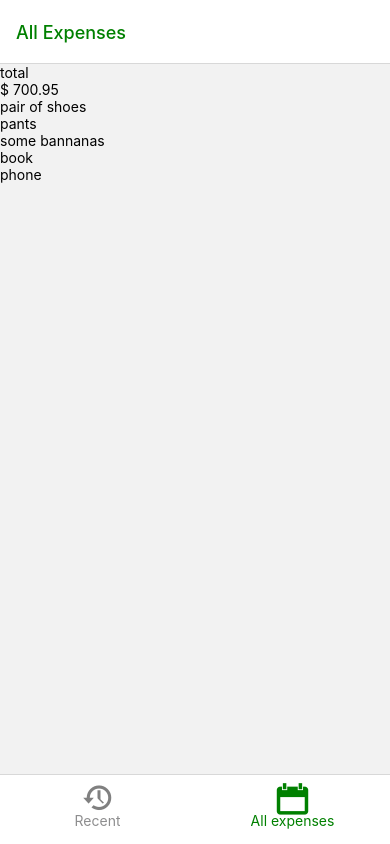
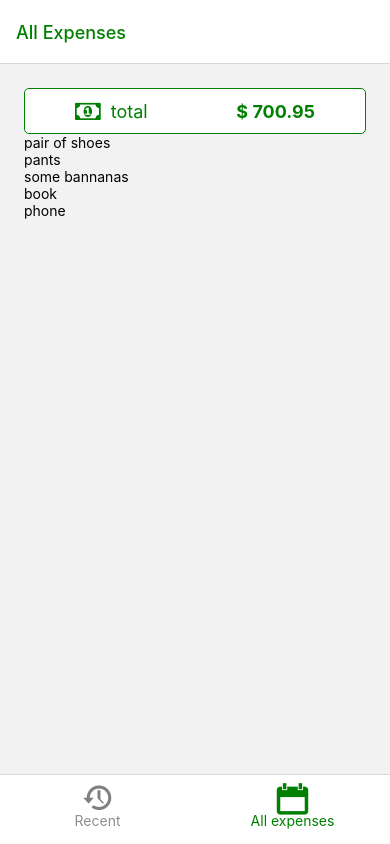
Before and after one commit to DusanVulic/Expense-tracker, a React Native app: screen /AllExpenses in a window 390 px wide. Built offline with nearby package versions, Linux system fonts and the light colour scheme.

Commit message:
styles added for all and recent expenses components

```diff
--- a/components/ExpensesOutput.js
+++ b/components/ExpensesOutput.js
@@ -1,5 +1,5 @@
 import React from "react";
-import { View } from "react-native";
+import { StyleSheet, View } from "react-native";
 import ExpensesList from "./ExpensesList";
 import ExpensesSummary from "./ExpensesSummary";
 
@@ -38,11 +38,17 @@ const ExpensesOutput = ({ expenses, expensesPeriod }) => {
   ];
 
   return (
-    <View>
+    <View style={styles.container}>
       <ExpensesSummary expenses={DUMMY_EXPENSES} periodName={expensesPeriod} />
       <ExpensesList expenses={DUMMY_EXPENSES} />
     </View>
   );
 };
 
+const styles = StyleSheet.create({
+  container: {
+    padding: 24,
+    flex: 1,
+  },
+});
 export default ExpensesOutput;
--- a/components/ExpensesSummary.js
+++ b/components/ExpensesSummary.js
@@ -1,5 +1,8 @@
 import React from "react";
-import { View, Text } from "react-native";
+import { View, Text, StyleSheet } from "react-native";
+
+//icons
+import { FontAwesome } from "@expo/vector-icons";
 
 const ExpensesSummary = ({ expenses, periodName }) => {
   const expensesSum = expenses.reduce((sum, expense) => {
@@ -7,11 +10,43 @@ const ExpensesSummary = ({ expenses, periodName }) => {
   }, 0);
 
   return (
-    <View>
-      <Text>{periodName}</Text>
-      <Text>$ {expensesSum.toFixed(2)}</Text>
+    <View style={styles.container}>
+      <View style={styles.moneyContainer}>
+        <FontAwesome name="money" size={24} color="green" />
+        <Text style={styles.header}>{periodName}</Text>
+      </View>
+
+      <Text style={styles.sumary}>$ {expensesSum.toFixed(2)}</Text>
     </View>
   );
 };
 
+const styles = StyleSheet.create({
+  container: {
+    backgroundColor: "white",
+    flexDirection: "row",
+    padding: 10,
+    paddingHorizontal: 50,
+    justifyContent: "space-between",
+    alignItems: "center",
+    borderRadius: 5,
+    borderWidth: 1,
+    borderColor: "green",
+  },
+  moneyContainer: {
+    flexDirection: "row",
+    alignItems: "center",
+  },
+  header: {
+    color: "green",
+    fontSize: 18,
+    marginLeft: 10,
+  },
+  sumary: {
+    color: "green",
+    fontSize: 18,
+    fontWeight: "bold",
+  },
+});
+
 export default ExpensesSummary;
```
Also changed, not shown: components/ExpenseItem.js (added, +12 -0 lines).
